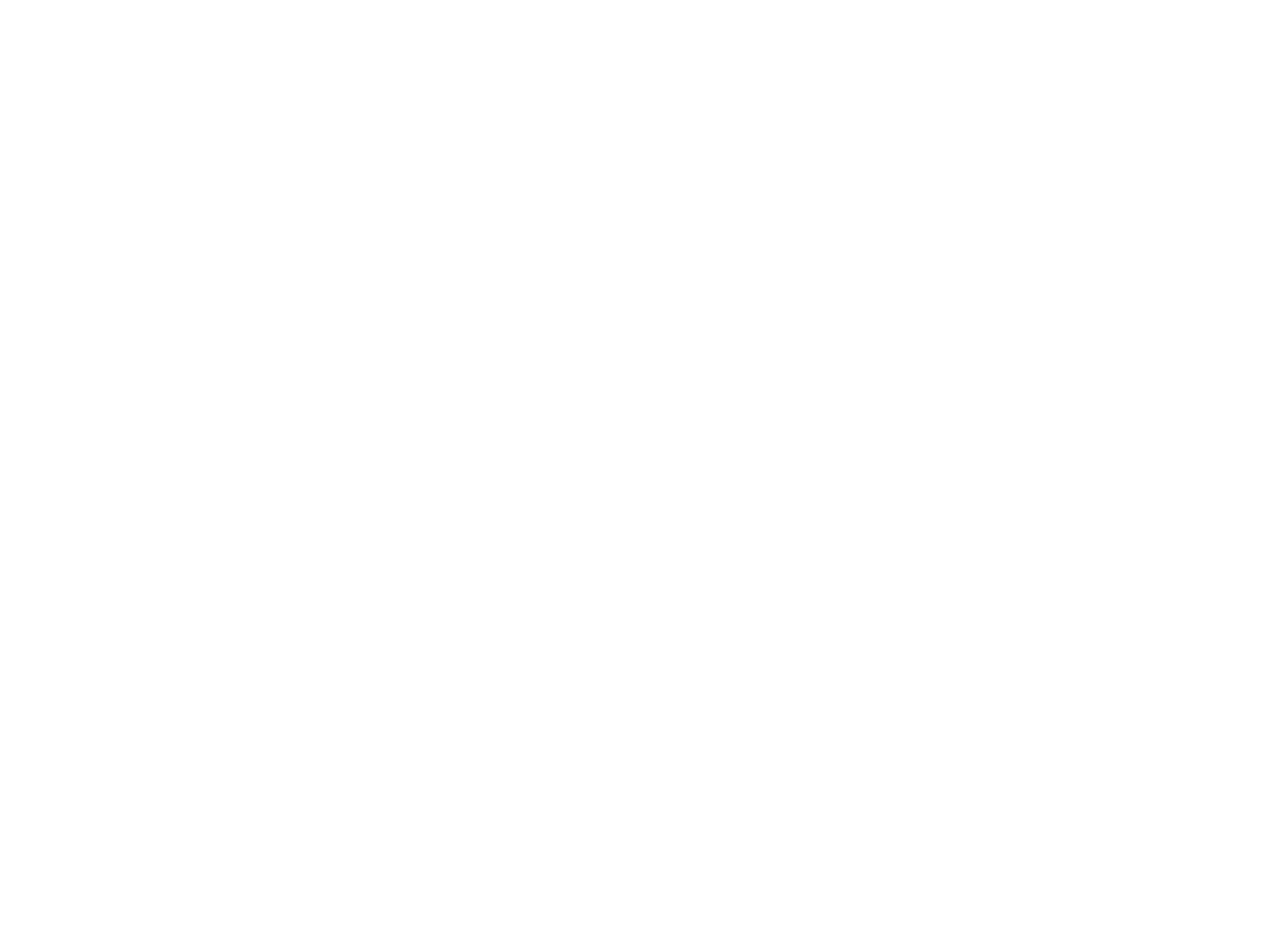
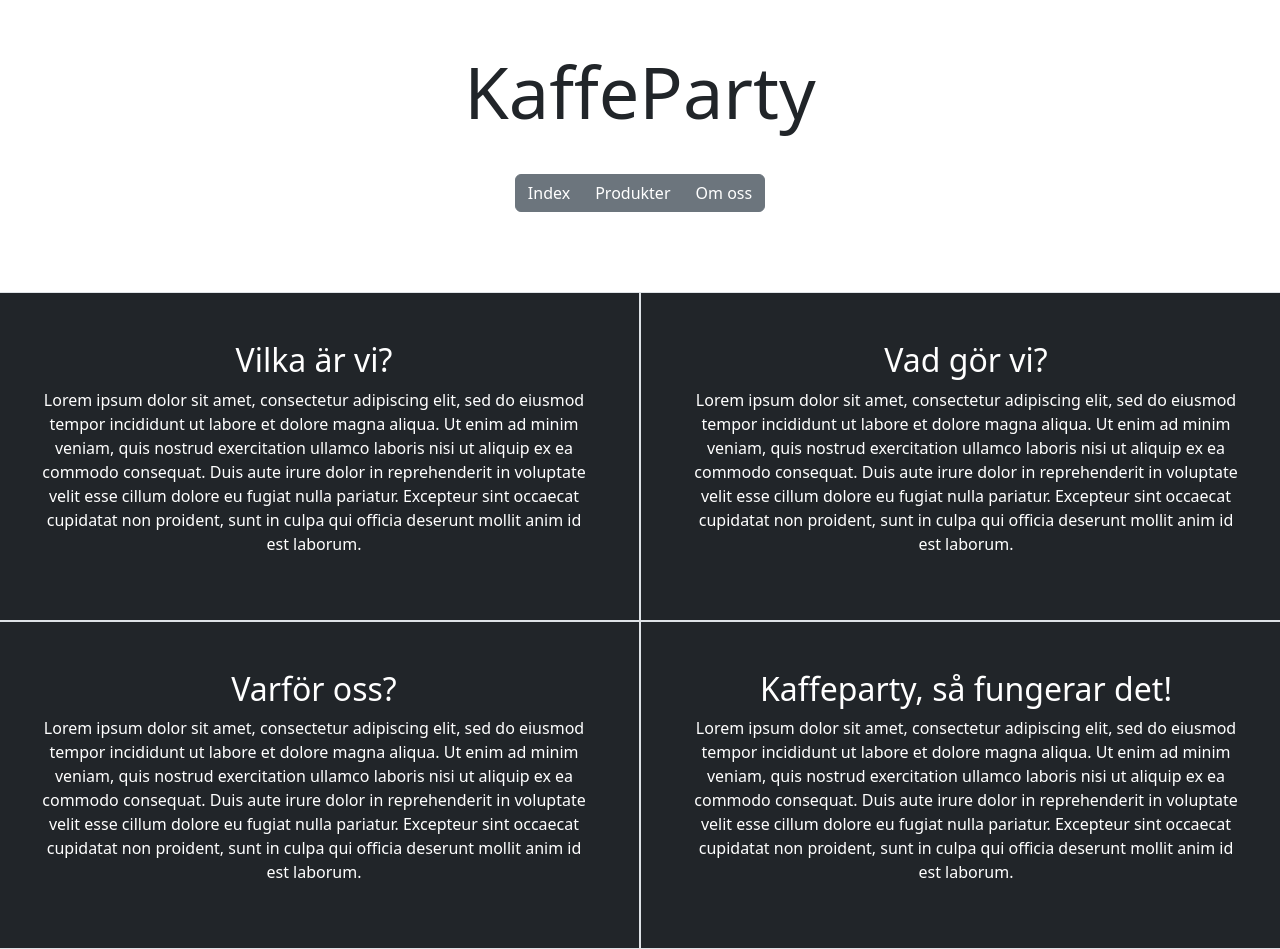
Before and after one commit to 1256ID/KaffeParty, a plain HTML site: page index.html in a window 1280 px wide. Before the commit the page ends 800 px from the top, so only its background shows below. Drawn offline with nearby package versions, Linux system fonts and the light colour scheme; a web font is replaced by a local one.

Commit message:
Fixing padding/margin

```diff
--- a/index.css
+++ b/index.css
@@ -1,9 +1,6 @@
 html {
-
+    font-family: "Playfair Display", serif;
+    font-optical-sizing: auto;
+    font-weight: 800;
+    font-style: normal;
 }
-
-
-
-h2 {
-    text-align: center;
-}
--- a/index.html
+++ b/index.html
@@ -11,13 +11,81 @@
     </head>
 
     <body>
-        <header></header>
+        <header class=".container-fluid p-5 text-center">
+            <h1 class="display-2">KaffeParty</h1>
+            <div class="btn-group p-3 m-3" role="group" aria-label="Basic example">
+                <button type="button" class="btn btn-secondary" href="/index.html">Index</button>
+                <button type="button" class="btn btn-secondary" href="/pages/Products.html">Produkter</button>
+                <button type="button" class="btn btn-secondary" href="/pages/AboutUs.html">Om oss</button>
+            </div>
 
+        </header>
+        <div class=".container-fluid g-0">
+            <div class="row text-center text-white">
+                <div class="col-md-6 p-0 m-0">
+                    <div class="p-5 border bg-dark">
+                        <h2>Vilka är vi?</h2>
+                        <p>
+                            Lorem ipsum dolor sit amet, consectetur adipiscing elit, sed do eiusmod tempor incididunt ut labore et dolore magna aliqua.
+                            Ut enim ad minim veniam, quis nostrud exercitation ullamco laboris nisi ut aliquip ex ea commodo consequat. Duis aute irure
+                            dolor in reprehenderit in voluptate velit esse cillum dolore eu fugiat nulla pariatur. Excepteur sint occaecat cupidatat non
+                            proident, sunt in culpa qui officia deserunt mollit anim id est laborum.
+                        </p>
+                    </div>
+                </div>
+                <div class="col-md-6 p-0 m-0">
+                    <div class="p-5 border bg-dark">
+                        <h2>Vad gör vi?</h2>
+                        <p>
+                            Lorem ipsum dolor sit amet, consectetur adipiscing elit, sed do eiusmod tempor incididunt ut labore et dolore magna aliqua.
+                            Ut enim ad minim veniam, quis nostrud exercitation ullamco laboris nisi ut aliquip ex ea commodo consequat. Duis aute irure
+                            dolor in reprehenderit in voluptate velit esse cillum dolore eu fugiat nulla pariatur. Excepteur sint occaecat cupidatat non
+                            proident, sunt in culpa qui officia deserunt mollit anim id est laborum.
+                        </p>
+
+                    </div>
+                </div>
+
+                </div>
+            </div>
+
+            <div class="row text-center text-white">
+                <div class="col-md-6 p-0 m-0">
+                    <div class="p-5 border bg-dark">
+                        <h2>Varför oss?</h2>
+                        <p>
+                            Lorem ipsum dolor sit amet, consectetur adipiscing elit, sed do eiusmod tempor incididunt ut labore et dolore magna aliqua.
+                            Ut enim ad minim veniam, quis nostrud exercitation ullamco laboris nisi ut aliquip ex ea commodo consequat. Duis aute irure
+                            dolor in reprehenderit in voluptate velit esse cillum dolore eu fugiat nulla pariatur. Excepteur sint occaecat cupidatat non
+                            proident, sunt in culpa qui officia deserunt mollit anim id est laborum.
+                        </p>
+                    </div>
+                </div>
+                <div class="col-md-6 p-0 m-0">
+                    <div class="p-5 border bg-dark">
+                        <h2>Kaffeparty, så fungerar det!</h2>
+                        <p>
+                            Lorem ipsum dolor sit amet, consectetur adipiscing elit, sed do eiusmod tempor incididunt ut labore et dolore magna aliqua.
+                            Ut enim ad minim veniam, quis nostrud exercitation ullamco laboris nisi ut aliquip ex ea commodo consequat. Duis aute irure
+                            dolor in reprehenderit in voluptate velit esse cillum dolore eu fugiat nulla pariatur. Excepteur sint occaecat cupidatat non
+                            proident, sunt in culpa qui officia deserunt mollit anim id est laborum.
+                        </p>
+
+                    </div>
+                </div>
+
+                </div>
+            </div>
+
+        </div>
 
 
 
 
 
         <footer></footer>
+        <script src="https://code.jquery.com/jquery-3.3.1.slim.min.js" integrity="sha384-q8i/X+965DzO0rT7abK41JStQIAqVgRVzpbzo5smXKp4YfRvH+8abtTE1Pi6jizo" crossorigin="anonymous"></script>
+        <script src="https://cdn.jsdelivr.net/npm/popper.js@1.14.3/dist/umd/popper.min.js" integrity="sha384-ZMP7rVo3mIykV+2+9J3UJ46jBk0WLaUAdn689aCwoqbBJiSnjAK/l8WvCWPIPm49" crossorigin="anonymous"></script>
+        <script src="https://cdn.jsdelivr.net/npm/bootstrap@4.1.3/dist/js/bootstrap.min.js" integrity="sha384-ChfqqxuZUCnJSK3+MXmPNIyE6ZbWh2IMqE241rYiqJxyMiZ6OW/JmZQ5stwEULTy" crossorigin="anonymous"></script>
     </body>
 </html>
```
